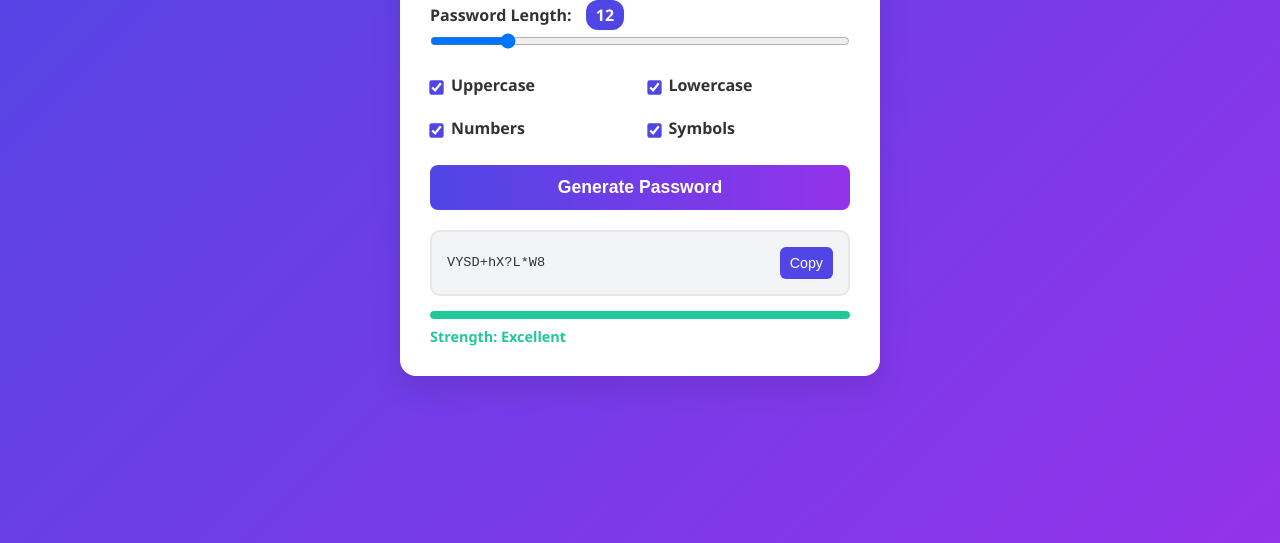
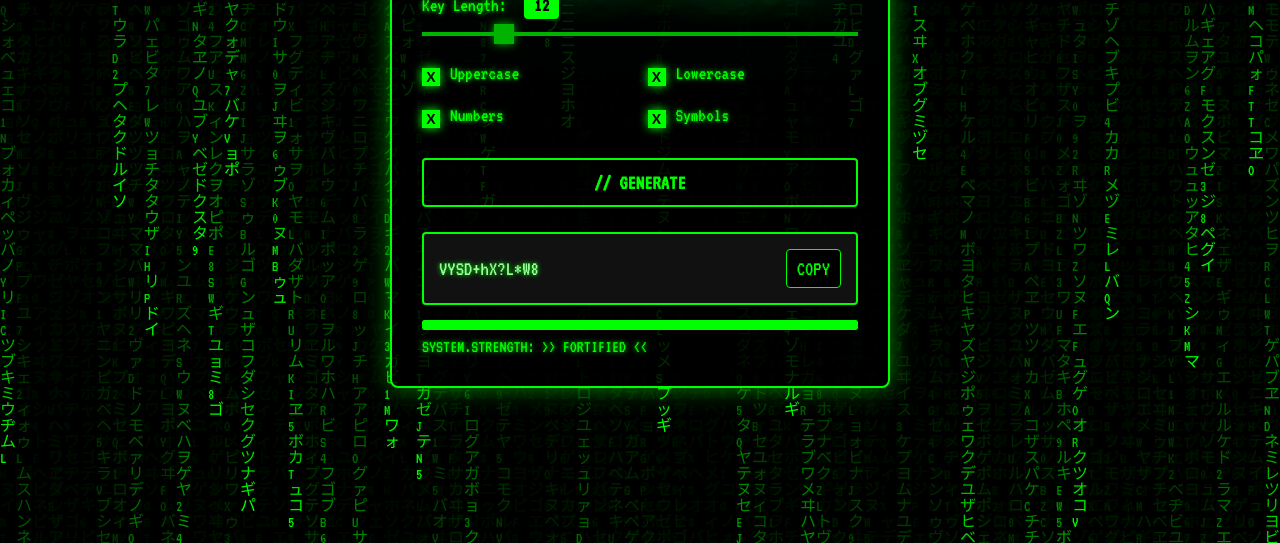
Before and after one commit to Priyansh056/Password-Generator, a plain HTML site: page index.html in a window 1280 px wide. Shown: the part 257-800 px from the top of the page. Drawn offline with Linux system fonts and the light colour scheme.

Commit message:
Update index.html

```diff
--- a/index.html
+++ b/index.html
@@ -3,7 +3,10 @@
 <head>
   <meta charset="UTF-8" />
   <meta name="viewport" content="width=device-width, initial-scale=1.0"/>
-  <title>Modern Password Generator</title>
+  <title>Matrix Password Generator</title>
+  <link rel="preconnect" href="https://fonts.googleapis.com">
+  <link rel="preconnect" href="https://fonts.gstatic.com" crossorigin>
+  <link href="https://fonts.googleapis.com/css2?family=VT323&display=swap" rel="stylesheet">
   <style>
     * {
       margin: 0;
@@ -12,163 +15,225 @@
     }
 
     body {
-      font-family: 'Segoe UI', sans-serif;
-      background: linear-gradient(135deg, #4f46e5, #9333ea);
+      font-family: 'VT323', monospace;
+      background-color: #000;
       min-height: 100vh;
       display: flex;
       align-items: center;
       justify-content: center;
       padding: 20px;
-      color: #333;
+      color: #0f0;
+      text-shadow: 0 0 5px #0f0;
+    }
+
+    #matrixCanvas {
+      position: fixed;
+      top: 0;
+      left: 0;
+      width: 100%;
+      height: 100%;
+      z-index: -1;
     }
 
     .container {
-      background: #ffffff;
-      border-radius: 16px;
+      background: rgba(0, 0, 0, 0.8);
+      border: 2px solid #0f0;
+      border-radius: 8px;
       padding: 30px;
-      box-shadow: 0 12px 30px rgba(0, 0, 0, 0.1);
+      box-shadow: 0 0 25px rgba(0, 255, 0, 0.5);
       width: 100%;
-      max-width: 480px;
-      animation: fadeIn 0.5s ease;
+      max-width: 500px;
+      animation: fadeIn 1s ease;
     }
 
     @keyframes fadeIn {
-      from { opacity: 0; transform: translateY(20px); }
-      to { opacity: 1; transform: translateY(0); }
+      from { opacity: 0; transform: translateY(20px) scale(0.95); }
+      to { opacity: 1; transform: translateY(0) scale(1); }
     }
 
     h1 {
       text-align: center;
-      font-size: 2em;
-      background: linear-gradient(to right, #4f46e5, #9333ea);
-      -webkit-background-clip: text;
-      -webkit-text-fill-color: transparent;
-      margin-bottom: 20px;
+      font-size: 2.5em;
+      color: #0f0;
+      margin-bottom: 25px;
+      animation: flicker 1.5s infinite alternate;
+    }
+
+    @keyframes flicker {
+      0%, 18%, 22%, 25%, 53%, 57%, 100% {
+        text-shadow:
+        0 0 4px #fff, 0 0 11px #fff, 0 0 19px #fff,
+        0 0 40px #0fa, 0 0 80px #0fa, 0 0 90px #0fa,
+        0 0 100px #0fa, 0 0 150px #0fa;
+      }
+      20%, 24%, 55% { text-shadow: none; }
     }
 
     .form-group {
-      margin-bottom: 20px;
+      margin-bottom: 25px;
     }
 
     label {
-      font-weight: 600;
-      margin-bottom: 6px;
+      font-weight: normal;
+      font-size: 1.2em;
+      margin-bottom: 8px;
       display: block;
     }
 
     input[type="range"] {
+      -webkit-appearance: none;
+      appearance: none;
       width: 100%;
+      height: 4px;
+      background: #0f0;
+      outline: none;
+      opacity: 0.7;
+      transition: opacity .2s;
+    }
+    input[type="range"]:hover { opacity: 1; }
+    input[type="range"]::-webkit-slider-thumb {
+      -webkit-appearance: none; appearance: none;
+      width: 20px; height: 20px;
+      background: #0f0; cursor: pointer;
+      box-shadow: 0 0 10px #0f0;
+    }
+    input[type="range"]::-moz-range-thumb {
+      width: 20px; height: 20px;
+      background: #0f0; cursor: pointer;
+      box-shadow: 0 0 10px #0f0;
     }
 
     .length-display {
-      background: #4f46e5;
-      color: white;
+      background: #0f0;
+      color: #000;
       padding: 4px 10px;
-      border-radius: 12px;
+      border-radius: 4px;
       font-weight: bold;
       margin-left: 10px;
+      text-shadow: none;
     }
 
     .checkbox-group {
-      display: flex;
-      flex-wrap: wrap;
+      display: grid;
+      grid-template-columns: 1fr 1fr;
       gap: 15px;
-      margin-bottom: 20px;
+      margin-bottom: 25px;
     }
 
     .checkbox-item {
-      flex: 1 1 45%;
       display: flex;
       align-items: center;
     }
 
     input[type="checkbox"] {
-      margin-right: 8px;
-      transform: scale(1.1);
-      accent-color: #4f46e5;
+      -webkit-appearance: none;
+      appearance: none;
+      background-color: transparent;
+      border: 2px solid #0f0;
+      width: 18px;
+      height: 18px;
+      position: relative;
+      cursor: pointer;
+      margin-right: 10px;
+    }
+    input[type="checkbox"]:checked {
+      background-color: #0f0;
+      box-shadow: 0 0 10px #0f0;
+    }
+    input[type="checkbox"]:checked::before {
+      content: 'X';
+      font-size: 14px;
+      color: #000;
+      position: absolute;
+      top: 50%; left: 50%;
+      transform: translate(-50%, -50%);
+      font-weight: bold;
+      text-shadow: none;
     }
 
     .generate-btn {
       width: 100%;
       padding: 12px;
-      background: linear-gradient(to right, #4f46e5, #9333ea);
-      color: white;
+      background: transparent;
+      color: #0f0;
       font-weight: bold;
-      font-size: 1.1em;
-      border: none;
-      border-radius: 8px;
+      font-size: 1.3em;
+      border: 2px solid #0f0;
+      border-radius: 4px;
       cursor: pointer;
-      transition: transform 0.2s ease, box-shadow 0.3s;
+      transition: background 0.3s, box-shadow 0.3s;
+      font-family: 'VT323', monospace;
     }
-
     .generate-btn:hover {
-      transform: translateY(-1px);
-      box-shadow: 0 6px 12px rgba(0, 0, 0, 0.15);
+      background: #0f0;
+      color: #000;
+      text-shadow: none;
+      box-shadow: 0 0 20px #0f0;
     }
 
     .password-output {
-      background: #f3f4f6;
-      border: 2px solid #e5e7eb;
+      background: #111;
+      border: 2px solid #0f0;
       padding: 15px;
-      font-family: monospace;
-      font-size: 1.05em;
-      border-radius: 10px;
-      margin-top: 20px;
-      position: relative;
-      min-height: 48px;
+      font-size: 1.3em;
+      border-radius: 4px;
+      margin-top: 25px;
+      min-height: 54px;
       display: flex;
       align-items: center;
       justify-content: space-between;
-      word-break: break-word;
+      word-break: break-all;
+      color: #9f9;
     }
 
     .copy-btn {
-      background: #4f46e5;
-      color: #fff;
-      border: none;
+      background: #000;
+      color: #0f0;
+      border: 1px solid #0f0;
       padding: 8px 10px;
-      border-radius: 6px;
-      font-size: 0.85em;
+      border-radius: 4px;
+      font-size: 1em;
       cursor: pointer;
-      transition: background 0.3s;
+      transition: background 0.3s, color 0.3s;
+      font-family: 'VT323', monospace;
+    }
+    .copy-btn:hover {
+      background: #0f0;
+      color: #000;
+      text-shadow: none;
     }
 
-    .copy-btn:hover {
-      background: #4338ca;
+    .placeholder-text {
+      color: #555;
     }
 
     .strength-meter {
-      height: 8px;
-      background: #e5e7eb;
-      border-radius: 4px;
+      height: 10px;
+      background: #222;
+      border: 1px solid #0f0;
+      border-radius: 2px;
       margin-top: 15px;
       overflow: hidden;
     }
 
     .strength-fill {
       height: 100%;
-      transition: width 0.3s ease;
-      border-radius: 4px;
+      transition: width 0.4s ease, background-color 0.4s ease;
     }
 
     .strength-text {
-      font-size: 0.9em;
+      font-size: 1.1em;
       margin-top: 8px;
-      font-weight: 600;
-    }
-
-    .placeholder-text {
-      color: #888;
-      font-style: italic;
     }
   </style>
 </head>
 <body>
+  <canvas id="matrixCanvas"></canvas>
   <div class="container">
-    <h1>🔐 Password Generator</h1>
+    <h1>// ACCESS_KEY GENERATOR</h1>
 
     <div class="form-group">
-      <label for="length">Password Length:
+      <label for="length">Key Length:
         <span class="length-display" id="lengthDisplay">12</span>
       </label>
       <input type="range" id="length" min="4" max="50" value="12" />
@@ -181,11 +246,11 @@
       <div class="checkbox-item"><input type="checkbox" id="symbols" checked /><label for="symbols">Symbols</label></div>
     </div>
 
-    <button class="generate-btn" onclick="generatePassword()">Generate Password</button>
+    <button class="generate-btn" onclick="generatePassword()">// GENERATE</button>
 
     <div class="password-output" id="passwordOutput">
-      <span class="placeholder-text">Click "Generate" to create a password</span>
-      <button class="copy-btn" id="copyBtn" onclick="copyPassword()" style="display:none;">Copy</button>
+      <span class="placeholder-text">SYSTEM STANDBY...</span>
+      <button class="copy-btn" id="copyBtn" onclick="copyPassword()" style="display:none;">COPY</button>
     </div>
 
     <div class="strength-meter"><div class="strength-fill" id="strengthFill"></div></div>
@@ -194,6 +259,7 @@
 
   <script>
     let currentPassword = '';
+    let typingInterval;
 
     document.getElementById('length').addEventListener('input', function () {
       document.getElementById('lengthDisplay').textContent = this.value;
@@ -207,7 +273,7 @@
       const symbs = document.getElementById('symbols').checked;
 
       if (!upper && !lower && !nums && !symbs) {
-        alert('Select at least one character type.');
+        alert('>> ERROR: Character set required. Select at least one option. <<');
         return;
       }
 
@@ -248,17 +314,34 @@
     function displayPassword(pass) {
       const output = document.getElementById('passwordOutput');
       const copyBtn = document.getElementById('copyBtn');
-      output.innerHTML = `<span>${pass}</span>`;
+
+      clearInterval(typingInterval);
+      output.innerHTML = '';
+
+      const passwordSpan = document.createElement('span');
+      output.appendChild(passwordSpan);
       output.appendChild(copyBtn);
-      copyBtn.style.display = 'inline-block';
+      copyBtn.style.display = 'none';
+
+      let i = 0;
+      passwordSpan.textContent = '';
+      typingInterval = setInterval(() => {
+        if (i < pass.length) {
+          passwordSpan.textContent += pass.charAt(i);
+          i++;
+        } else {
+          clearInterval(typingInterval);
+          copyBtn.style.display = 'inline-block';
+        }
+      }, 50);
     }
 
     function copyPassword() {
       if (!currentPassword) return;
       navigator.clipboard.writeText(currentPassword).then(() => {
         const btn = document.getElementById('copyBtn');
-        btn.textContent = 'Copied!';
-        setTimeout(() => btn.textContent = 'Copy', 2000);
+        btn.textContent = 'COPIED!';
+        setTimeout(() => btn.textContent = 'COPY', 2000);
       });
     }
 
@@ -274,16 +357,67 @@
       if (/[0-9]/.test(pass)) score++;
       if (/[^A-Za-z0-9]/.test(pass)) score++;
 
-      let width = '25%', color = '#dc3545', label = 'Weak';
-      if (score >= 4) { width = '50%'; color = '#ffc107'; label = 'Fair'; }
-      if (score >= 5) { width = '75%'; color = '#28a745'; label = 'Good'; }
-      if (score >= 6) { width = '100%'; color = '#20c997'; label = 'Excellent'; }
+      let width = '25%', color = '#ff3333', label = '>> DANGER <<';
+      if (score >= 4) { width = '50%'; color = '#ffff33'; label = '>> RISKY <<'; }
+      if (score >= 5) { width = '75%'; color = '#33ff33'; label = '>> SECURE <<'; }
+      if (score >= 6) { width = '100%'; color = '#0f0'; label = '>> FORTIFIED <<'; }
 
       fill.style.width = width;
-      fill.style.background = color;
-      text.textContent = `Strength: ${label}`;
+      fill.style.backgroundColor = color;
+      fill.style.boxShadow = `0 0 8px ${color}`;
+      text.textContent = `SYSTEM.STRENGTH: ${label}`;
       text.style.color = color;
+      text.style.textShadow = `0 0 5px ${color}`;
     }
+
+    // --- MATRIX BACKGROUND SCRIPT ---
+    const canvas = document.getElementById('matrixCanvas');
+    const ctx = canvas.getContext('2d');
+
+    canvas.width = window.innerWidth;
+    canvas.height = window.innerHeight;
+
+    const characters = 'アァカサタナハマヤャラワガザダバパイィキシチニヒミリヰギジヂビピウゥクスツヌフムユュルグズブヅプエェケセテネヘメレヱゲゼデベペオォコソトノホモヨョロヲゴゾドボポヴッン0123456789ABCDEFGHIJKLMNOPQRSTUVWXYZ';
+    const charArray = characters.split('');
+
+    const fontSize = 16;
+    let columns = Math.floor(canvas.width / fontSize);
+    let drops = [];
+
+    function initializeDrops() {
+      drops = [];
+      for (let x = 0; x < columns; x++) {
+        drops[x] = 1;
+      }
+    }
+    initializeDrops();
+
+    function drawMatrix() {
+      ctx.fillStyle = 'rgba(0, 0, 0, 0.05)';
+      ctx.fillRect(0, 0, canvas.width, canvas.height);
+
+      ctx.fillStyle = '#0f0';
+      ctx.font = fontSize + 'px VT323';
+
+      for (let i = 0; i < drops.length; i++) {
+        const text = charArray[Math.floor(Math.random() * charArray.length)];
+        ctx.fillText(text, i * fontSize, drops[i] * fontSize);
+
+        if (drops[i] * fontSize > canvas.height && Math.random() > 0.975) {
+          drops[i] = 0;
+        }
+        drops[i]++;
+      }
+    }
+
+    setInterval(drawMatrix, 33);
+
+    window.addEventListener('resize', () => {
+      canvas.width = window.innerWidth;
+      canvas.height = window.innerHeight;
+      columns = Math.floor(canvas.width / fontSize);
+      initializeDrops();
+    });
 
     window.onload = generatePassword;
   </script>
```
